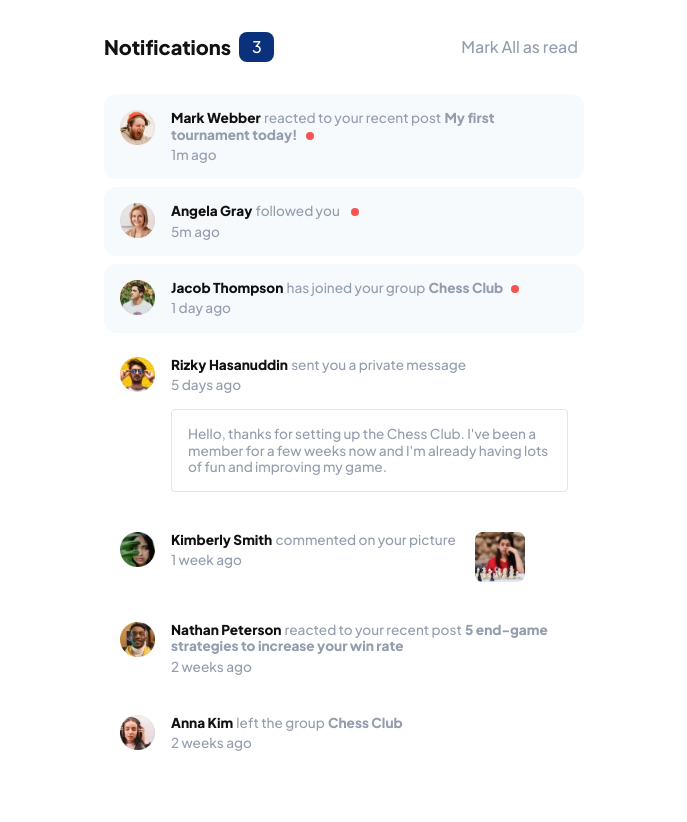
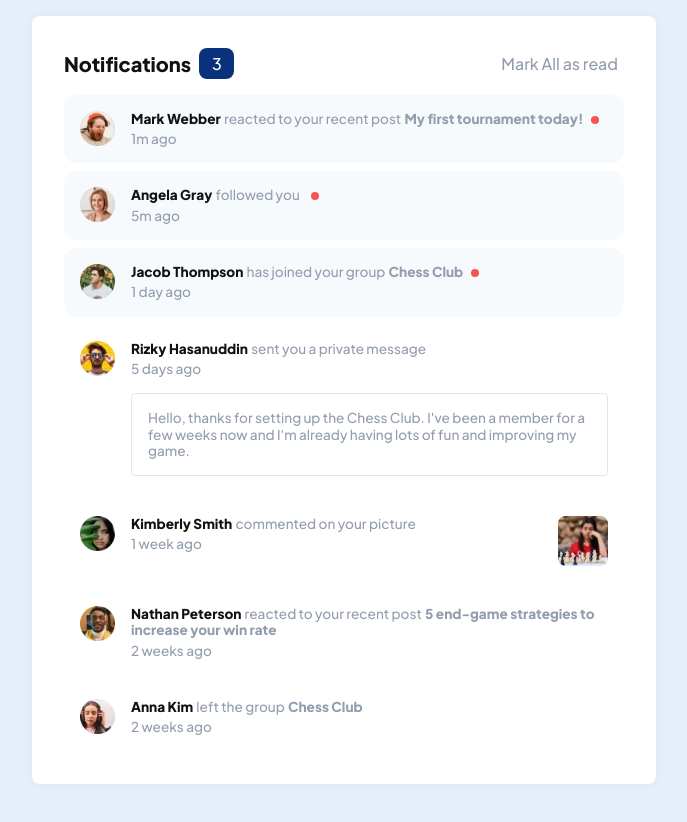
Before and after one commit to ralphvirtucio/notifications-page-main, a React (Vite) app: page / in a window 1280 px wide. Shown: the top 822 px of the page, without its empty margins (296-983 px from the left). After the commit the page ends 800 px from the top, so only its background shows below. Built offline with nearby package versions, Linux system fonts and the light colour scheme.

Commit message:
completed waiting for feedback

```diff
--- a/src/App.jsx
+++ b/src/App.jsx
@@ -27,7 +27,7 @@ const App = () => {
   };
 
   return (
-    <Fragment>
+    <div className='container'>
       <header className='header'>
         <div className='main-heading__container'>
           <h1>Notifications</h1>{' '}
@@ -42,7 +42,7 @@ const App = () => {
       <main className='notifications'>
         <Notifications data={userData} />
       </main>
-    </Fragment>
+    </div>
   );
 };
 
--- a/src/App.scss
+++ b/src/App.scss
@@ -8,6 +8,13 @@
   margin-block: 2rem;
   width: 30rem;
   align-items: center;
+
+  @media screen and (min-width: 1024px) {
+    margin-block: 0;
+    margin-block-end: 1rem;
+    max-width: 100%;
+    width: initial;
+  }
 
   .main-heading__container {
     display: flex;
@@ -37,3 +44,18 @@
     }
   }
 }
+
+@media screen and (min-width: 1024px) {
+  body {
+    display: grid;
+    place-items: center;
+    background-color: $neutral-clr-light-grayishblue-1;
+  }
+
+  .container {
+    background-color: $neutral-clr-white;
+    padding: 2rem;
+    border-radius: 8px;
+    box-shadow: 0px 0px 5px 5px rgba(0, 0, 0, 0.015);
+  }
+}
--- a/src/components/Notifications/Notifications.scss
+++ b/src/components/Notifications/Notifications.scss
@@ -1,15 +1,23 @@
 @import '../../variables.scss';
 
 .notifications {
-  width: 30rem;
+  width: 35rem;
   max-width: 90%;
   margin-inline: auto;
+
+  @media screen and (min-width: 1024px) {
+    max-width: 100%;
+  }
 
   &__list {
     display: flex;
     flex-direction: column;
     gap: 0.5rem;
     margin-block-end: 2rem;
+
+    @media screen and (min-width: 1024px) {
+      margin-block-end: 0;
+    }
 
     &-item {
       display: flex;
@@ -23,6 +31,19 @@
 
       &.unread {
         background-color: $neutral-clr-vlight-grayblue;
+
+        .notifications__message {
+          &:hover {
+            color: $primary-clr-blue;
+            cursor: pointer;
+          }
+        }
+        .notifications__username {
+          &:hover {
+            color: $primary-clr-blue;
+            cursor: pointer;
+          }
+        }
       }
     }
   }
@@ -49,6 +70,12 @@
     padding: 1rem;
     border-radius: 4px;
     color: $neutral-clr-grayishblue;
+    cursor: pointer;
+
+    &:hover {
+      background-color: #dfebfe;
+      color: $neutral-clr-dark-grayishblue;
+    }
   }
 }
 
@@ -76,4 +103,14 @@
 
 .commented_picture {
   width: 50px;
+  border: none;
+  cursor: pointer;
+  margin-inline-start: auto;
+
+  img {
+    &:hover {
+      border: 2px inset $neutral-clr-light-grayishblue-1;
+      border-radius: 8px;
+    }
+  }
 }
--- a/src/index.scss
+++ b/src/index.scss
@@ -1,4 +1,6 @@
 @import url('https://fonts.googleapis.com/css2?family=Plus+Jakarta+Sans:wght@500;800&display=swap');
+
+@import './variables';
 
 /* Box sizing rules */
 *,
```
Also changed, not shown: 2 other files (tests, documents, lock files or other folders).
